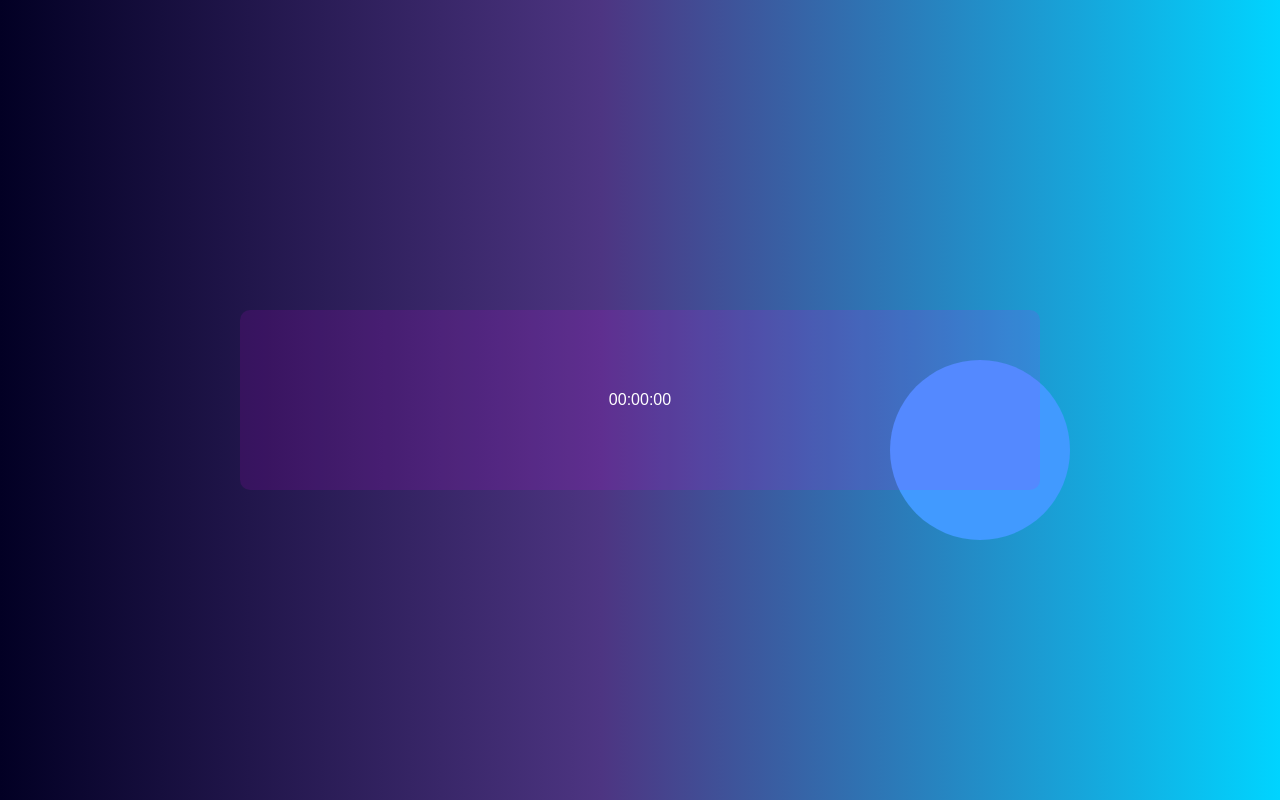
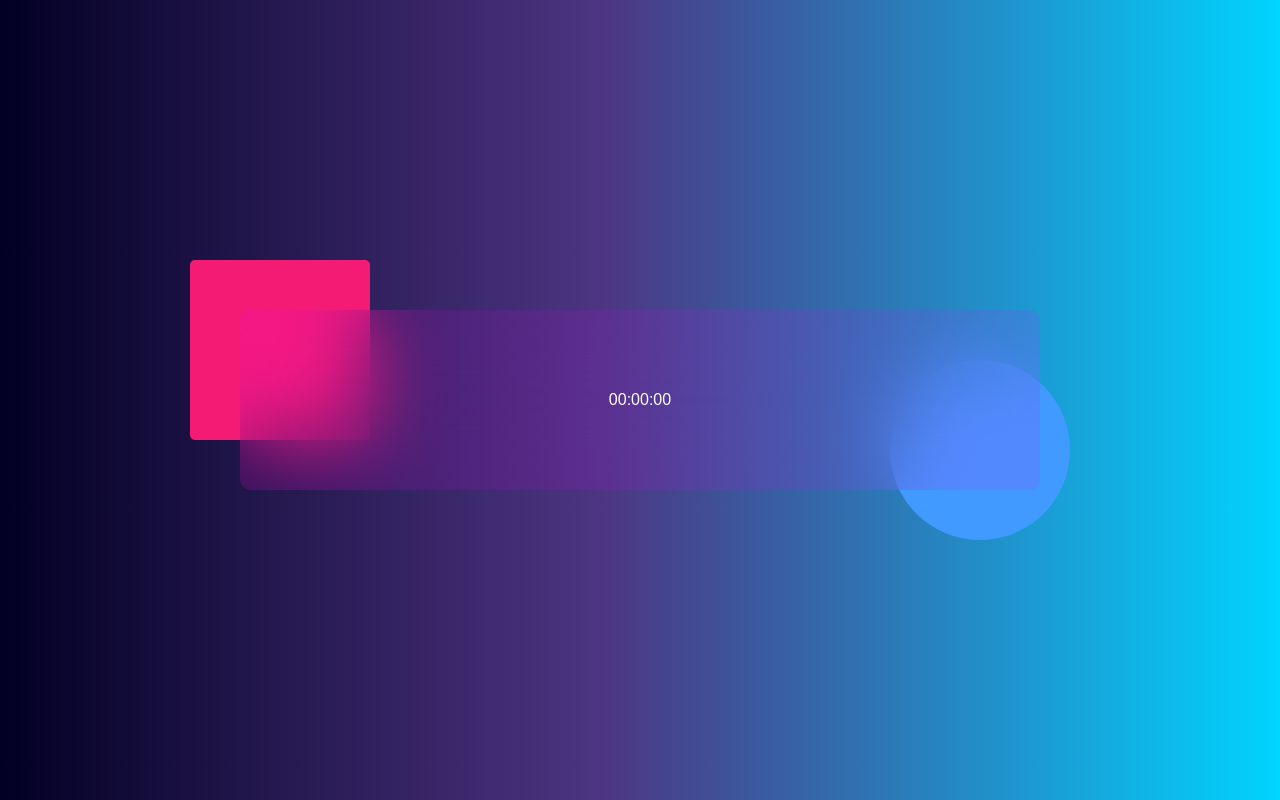
Before and after one commit to RayanAnthonyGomes/DigitalClock, a plain HTML site: page index.html in a window 1280 px wide. Drawn offline with Linux system fonts and the light colour scheme.

Commit message:
added before, added blur

```diff
--- a/style.css
+++ b/style.css
@@ -28,6 +28,8 @@
     display: flex;
     align-items: center;
     justify-content: center;
+    backdrop-filter: blur(40px);
+
 }
 .container::after{
     content: '';
@@ -40,3 +42,14 @@
     bottom: -50px;
     z-index: -1;
 }
+.container::before{
+    content: '';
+    width: 180px;
+    height: 180px;
+    background: #f41b75;
+    border-radius: 5px;
+    position: absolute;
+    left: -50px;
+    top: -50px;
+    z-index: -1;
+}
```
